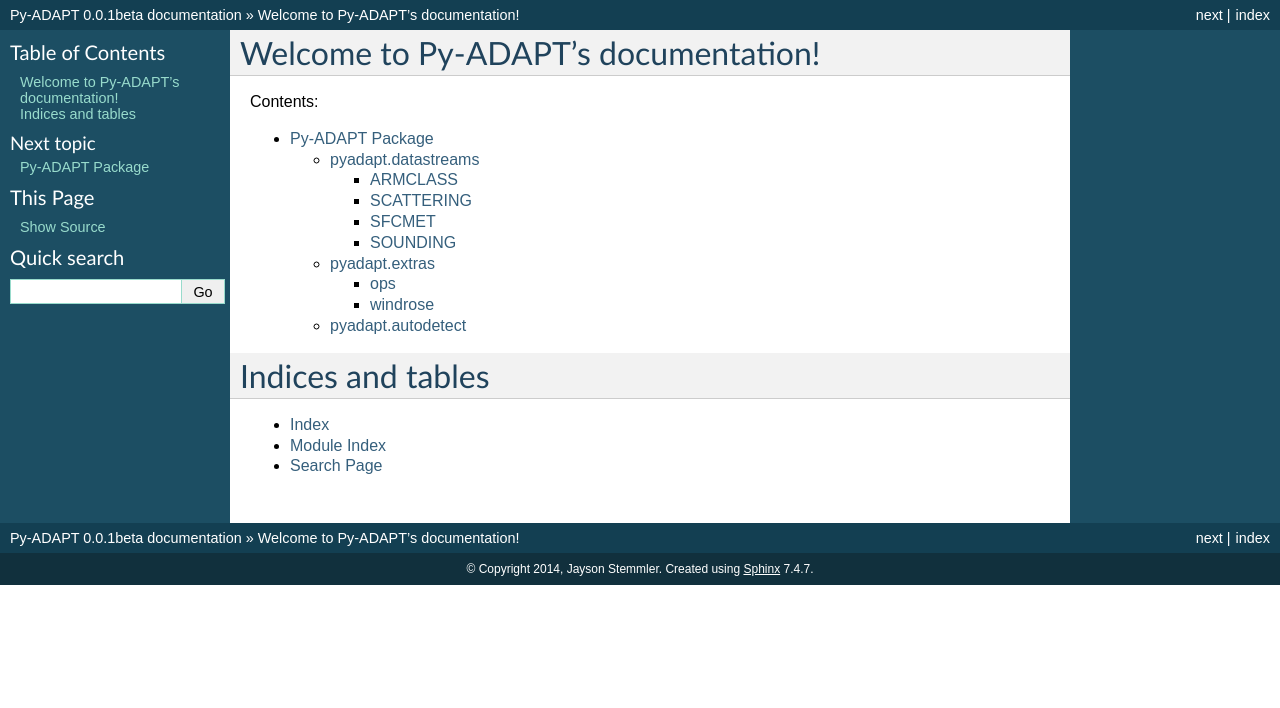
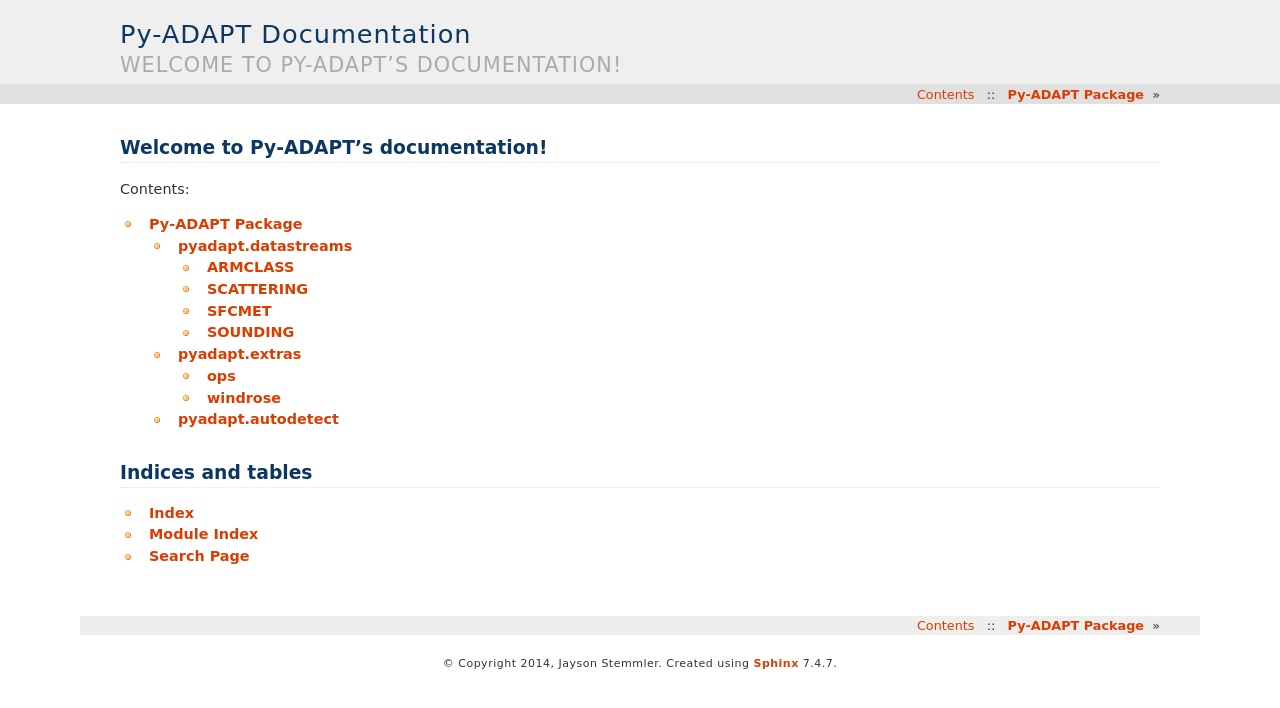
Before and after one commit to jdstemmler/pyadapt, a Sphinx documentation site: the page built from docs/index.rst, in a window 1280 px wide. Shown: the top 708 px of the page. Built offline with Sphinx 7.4.7, drawn with Linux system fonts in a browser that asks for light colours.

Commit message:
update doc

```diff
--- a/docs/conf.py
+++ b/docs/conf.py
@@ -100,26 +100,27 @@
 
 # The theme to use for HTML and HTML Help pages.  See the documentation for
 # a list of builtin themes.
-html_theme = 'default'
+html_theme = 'haiku'
 
 # Theme options are theme-specific and customize the look and feel of a theme
 # further.  For a list of options available for each theme, see the
 # documentation.
-#html_theme_options = {}
-
+#html_theme_options = {
+#	"stickysidebar": "true"}
+#html_theme_options = {"full_logo": "true"}
 # Add any paths that contain custom themes here, relative to this directory.
 #html_theme_path = []
 
 # The name for this set of Sphinx documents.  If None, it defaults to
 # "<project> v<release> documentation".
-#html_title = None
+html_title = "Py-ADAPT Documentation"
 
 # A shorter title for the navigation bar.  Default is the same as html_title.
-#html_short_title = None
+html_short_title = "Py-ADAPT Documentation"
 
 # The name of an image file (relative to this directory) to place at the top
 # of the sidebar.
-#html_logo = None
+html_logo = 'header.png'
 
 # The name of an image file (within the static path) to use as favicon of the
 # docs.  This file should be a Windows icon file (.ico) being 16x16 or 32x32
```
Also changed, not shown: docs/header.png (added), docs/pyadapt.svg (added).
